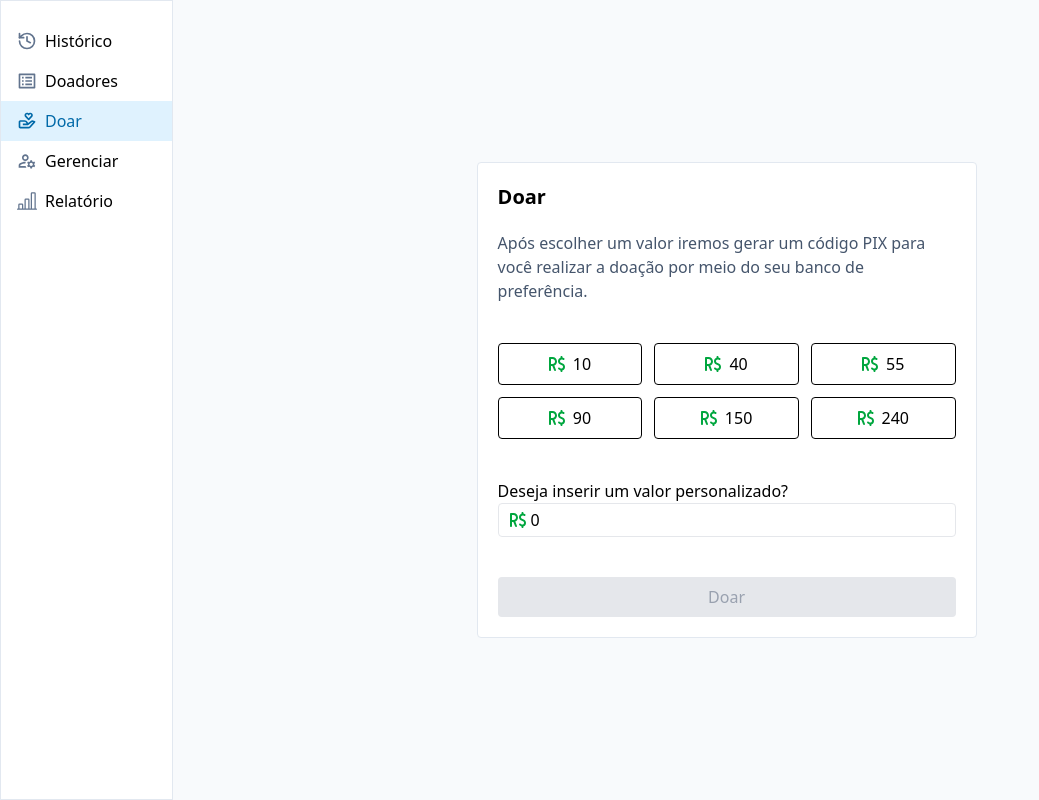
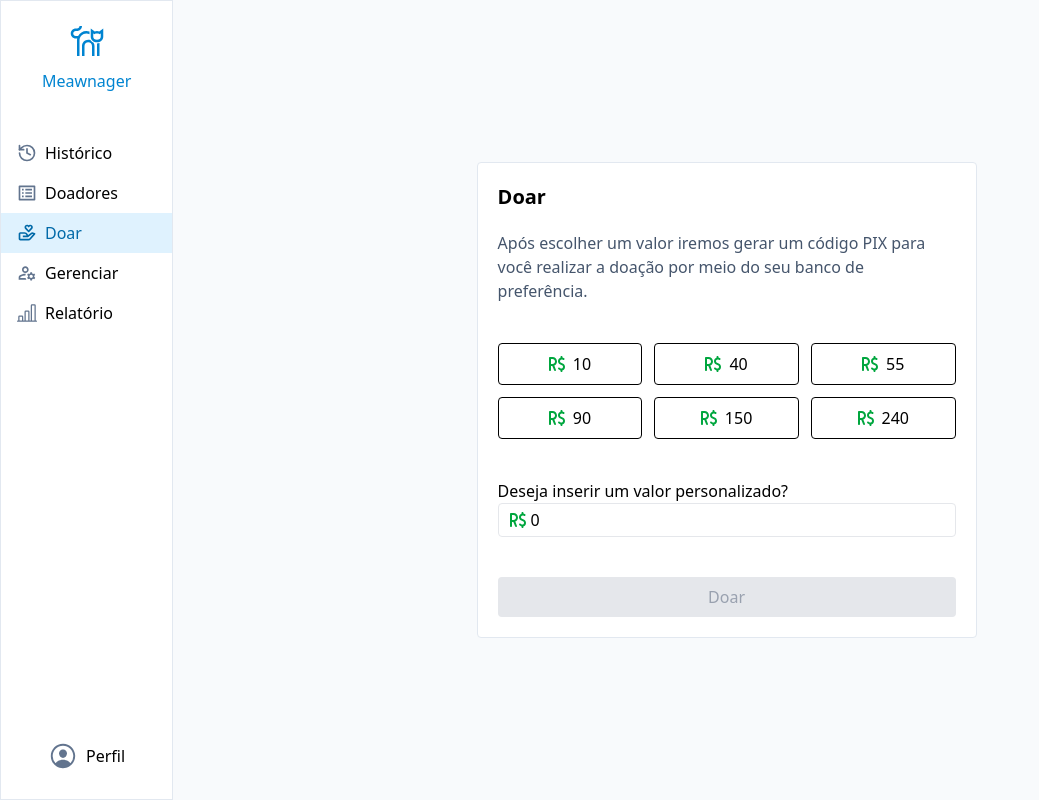
Before and after one commit to kausdr/Ong-Gato, a React (Vite) app in the folder OngGatoFrontend/ong-gato-app-front/: page /doar in a window 1280 px wide. Shown: the whole page, without its empty margins (0-1039 px from the left). Built offline with nearby package versions, Linux system fonts and the light colour scheme; no server answers.

Commit message:
(feature): adds profile

```diff
--- a/OngGatoFrontend/ong-gato-app-front/src/App.tsx
+++ b/OngGatoFrontend/ong-gato-app-front/src/App.tsx
@@ -14,6 +14,7 @@ import { UserService } from './API/user'
 import { Access } from './Screens/Acesso/Access'
 import Donate from './Screens/Donate/Donate'
 import { Relatorio } from './Screens/Relatorio/Relatorio'
+import { Profile } from './Screens/Profile/Profile'
 
 function App() {
 
@@ -40,6 +41,7 @@ function App() {
             <Route path="doar" element={<Donate/>}/>
             <Route path="gerenciar" element={<UserManagement/>}/>
             <Route path="relatorio" element={<Relatorio/>}/>
+            <Route path="perfil" element={<Profile/>}/>
           </Route>
         </Routes>
       </BrowserRouter>
--- a/OngGatoFrontend/ong-gato-app-front/src/Components/Layout/Button.tsx
+++ b/OngGatoFrontend/ong-gato-app-front/src/Components/Layout/Button.tsx
@@ -8,7 +8,7 @@ interface ButtonProps {
 
 function Button({order, text, action, icon, className}: ButtonProps) {
 
-    const buttonClass = order == "primary" ? "bg-sky-400 hover:bg-sky-500" : order == "secondary" ? "border-1 hover:bg-slate-100" : order == "nav" ? "rounded-none hover:bg-slate-100" : order == "inactive" ? "pointer-events-none !bg-gray-200 !text-gray-400" : ""
+    const buttonClass = order == "primary" ? "bg-sky-400 hover:bg-sky-500" : order == "secondary" ? "border-1 hover:bg-slate-100" : order == "nav" ? "rounded-none hover:bg-slate-100" : order == "inactive" ? "pointer-events-none !bg-gray-200 !text-gray-400" : order == "cancel" ? "bg-yellow-400 hover:bg-yellow-500" : ""
 
     return(
         <button className={`button inline-flex justify-center items-center gap-2 rounded py-2 px-4 cursor-pointer ${buttonClass} ${className}`} onClick={action}>
--- a/OngGatoFrontend/ong-gato-app-front/src/Components/Layout/OngPage.tsx
+++ b/OngGatoFrontend/ong-gato-app-front/src/Components/Layout/OngPage.tsx
@@ -6,6 +6,8 @@ import { RiListView } from "react-icons/ri";
 import { BiDonateHeart } from "react-icons/bi";
 import { MdOutlineManageAccounts } from "react-icons/md";
 import { BsBarChartLine } from "react-icons/bs";
+import { IoPersonCircleOutline } from "react-icons/io5";
+import { LiaCatSolid } from "react-icons/lia";
 
 
 
@@ -19,16 +21,23 @@ export const OngPage = () => {
         doar: pathname.includes("/doar"),
         gerenciar: pathname.includes("/gerenciar"),
         relatorio: pathname.includes("/relatorio"),
+        perfil: pathname.includes("/perfil"),
     };
 
 
     return (
         <div className="flex w-full bg-slate-50 h-screen">
-            <div role="navigation" className="flex flex-col gap-5 py-5 h-screen bg-white w-[200px] border-1 border-slate-200">
+            <div role="navigation" className="flex flex-col justify-between gap-2 py-5 h-screen bg-white w-[200px] border-1 border-slate-200">
+                <div className="flex flex-col gap-10">
+                    <div className="flex flex-col gap-2 items-center">
+                        <LiaCatSolid className="text-sky-600" size={40} />
+                        <p className="text-sky-600">Meawnager</p>
+                    </div>
+
                     <div className="flex flex-col w-full">
                         <Button
                             order={"nav"}
-                        icon={<LuHistory className={`text-xl text-slate-500 ${activePage.historico ? "!text-sky-700" : ""} `}/>}
+                            icon={<LuHistory className={`text-xl text-slate-500 ${activePage.historico ? "!text-sky-700" : ""} `} />}
                             text={"Histórico"}
                             action={() => { navigate("/historico") }}
                             className={`justify-start ${activePage.historico ? "bg-sky-100 text-sky-700" : ""}`} />
@@ -65,7 +74,18 @@ export const OngPage = () => {
                             action={() => { navigate("/relatorio") }}
                             className={`justify-start ${activePage.relatorio ? "bg-sky-100 text-sky-700" : ""}`}
                         />
+
+
                     </div>
+                </div>
+
+                <Button
+                    order={"nav"}
+                    icon={<IoPersonCircleOutline className={`text-3xl text-slate-500 ${activePage.perfil ? "!text-sky-700" : ""} `} />}
+                    text={"Perfil"}
+                    action={() => { navigate("/perfil") }}
+                    className={`justify-center ${activePage.perfil ? "bg-sky-100 text-sky-700" : ""}`}
+                />
             </div>
 
             <div className="w-full rounded rounded-md">
--- a/OngGatoFrontend/ong-gato-app-front/src/Components/data-input/Input.tsx
+++ b/OngGatoFrontend/ong-gato-app-front/src/Components/data-input/Input.tsx
@@ -2,7 +2,7 @@ import { ReactElement, SetStateAction, useState } from "react"
 import { IoWarning } from "react-icons/io5";
 
 interface InputProps {
-    label: string
+    label?: string
     type: string
     icon?: ReactElement
     id: string
@@ -12,11 +12,12 @@ interface InputProps {
     value: any
     setValue: React.Dispatch<SetStateAction<any>>
     mandatory?: boolean
+    inactive?: boolean
 }
 
 
 
-function Input({ label, type, icon, id, name, placeholder, className, value, setValue, mandatory = true}: InputProps) {
+function Input({ label, type, icon, id, name, placeholder, className, value, setValue, mandatory = true, inactive = false}: InputProps) {
 
     const [renderError, setRenderError] = useState<boolean>(false)
     const [displayVazioWarn, setDisplayVazioWarn] = useState<boolean>(false)
@@ -52,7 +53,7 @@ function Input({ label, type, icon, id, name, placeholder, className, value, set
     return (
         <div className="flex flex-col gap-2">
             <label className={`flex flex-col ${className}`}>
-                <h3>{label}</h3>
+                {label && <h3>{label}</h3>}
                 <div className="relative flex gap-2">
                     {icon && (
                         <div className="absolute left-3 top-1/2 transform -translate-y-1/2 text-gray-400">
@@ -61,7 +62,8 @@ function Input({ label, type, icon, id, name, placeholder, className, value, set
                     )}
                     <input type={type} id={id} name={name} placeholder={placeholder} value={value} onChange={(e) => setValue(e.target.value)}
                         onBlur={() => { fieldCheck() }}
-                        className={`w-full border border-1 ${renderError ? "border-red-400" : "border-gray-200"} placeholder:font-light placeholder:text-sm rounded p-1 ${icon ? "pl-8" : ''}`} />
+                        className={`w-full border border-1 ${renderError ? "border-red-400" : "border-gray-200"} ${inactive ? "readOnly bg-gray-100 pointer-events-none focus:outline-none focus:border-none" : ""}placeholder:font-light placeholder:text-sm rounded p-1 ${icon ? "pl-8" : ''}`}
+                        readOnly={inactive}/>
                 </div>
             </label>
             {renderError && (
--- /dev/null
+++ b/OngGatoFrontend/ong-gato-app-front/src/Screens/Profile/Profile.tsx
@@ -0,0 +1,84 @@
+import { useEffect, useState } from "react";
+import Card from "../../Components/Layout/Card"
+import { MdOutlinePerson4 } from "react-icons/md";
+import Input from "../../../src/Components/data-input/Input.tsx"
+import { CiMail } from "react-icons/ci";
+import { IoKeyOutline } from "react-icons/io5";
+import Button from "../../Components/Layout/Button";
+
+export const Profile = () => {
+
+    const [name, setName] = useState('')
+    const [lastName, setLastName] = useState('')
+    const [telephone, setTelephone] = useState<string>('')
+    const [cep, setCep] = useState<string>('')
+    const [email, setEmail] = useState('')
+    const [address, setAddress] = useState('')
+    const [password, setPassword] = useState('')
+    const [confirmPassword, setConfirmPassword] = useState('')
+    const [canCreate, setCanCreate] = useState<boolean>(false)
+    const [blockEdit, setBlockEdit] = useState<boolean>(true)
+
+    const user = {
+        name: 'Carlos',
+        lastName: 'Silva',
+        telephone: '11987654321',
+        cep: '01234-567',
+        email: 'carlos.silva@email.com',
+        address: 'Rua das Flores, 123 - São Paulo, SP',
+    };
+
+    const handleEdit = () => {
+        setBlockEdit(!blockEdit)
+    }
+
+
+    useEffect(() => {
+        setName(name)
+        setLastName(lastName)
+        setTelephone(telephone)
+        setEmail(email)
+    }, [])
+
+
+    return (
+        <div className="flex justify-center items-center">
+        <Card>
+            <div className="flex flex-col h-[calc(100vh-40px)] gap-5 p-10 bg-white">
+                <h1 className="text-xl font-bold">Perfil</h1>
+                <div className="flex flex-row gap-30">
+                    <div className="flex flex-col gap-2">
+                        <div className="w-fit h-fit rounded rounded-md border-2 border-slate-200">
+                            <MdOutlinePerson4 className={`text-slate-300`} size={150} />
+                        </div>
+
+                        <Button order={`${blockEdit ? "primary" : "cancel"}`} text={`${blockEdit ? "Editar" : "Cancelar"}`} action={() => {
+                            handleEdit()
+                        }} />
+                    </div>
+
+                    <div className="flex flex-col gap-4">
+                        <div className="flex gap-2">
+                            <Input label={"Nome"} type="text" id="fname" name="fname" value={name} setValue={setName} placeholder={`${user.name}`} inactive={blockEdit} mandatory={false} />
+                            <Input label={"Sobrenome"} type="text" id="lname" name="lname" value={lastName} setValue={setLastName} placeholder={`${user.lastName}`} inactive={blockEdit} mandatory={false} />
+                        </div>
+
+                        <div className="flex gap-2">
+                            <Input label={"Telefone"} type="number" id="tel" name="tel" value={telephone} setValue={setTelephone} className="w-full" placeholder={`${user.telephone}`} inactive={blockEdit} mandatory={false} />
+                        </div>
+                        <Input label={"Endereço"} type="text" id="adress" name="adress" value={address} setValue={setAddress} placeholder={`${user.address}`} inactive={blockEdit} mandatory={false} />
+                        <Input label={"CEP"} type="number" id="cep" name="cep" value={cep} setValue={setCep} placeholder={`${user.cep}`} inactive={blockEdit} mandatory={false} />
+
+                        {!blockEdit &&
+                        <Button order={`primary`} text="Salvar" action={() => {
+                            setBlockEdit(true)
+                        }} />}
+
+
+                    </div>
+                </div>
+            </div>
+        </Card>
+        </div>
+    )
+}
```
Lines whose indentation alone changed are shown as unchanged.
